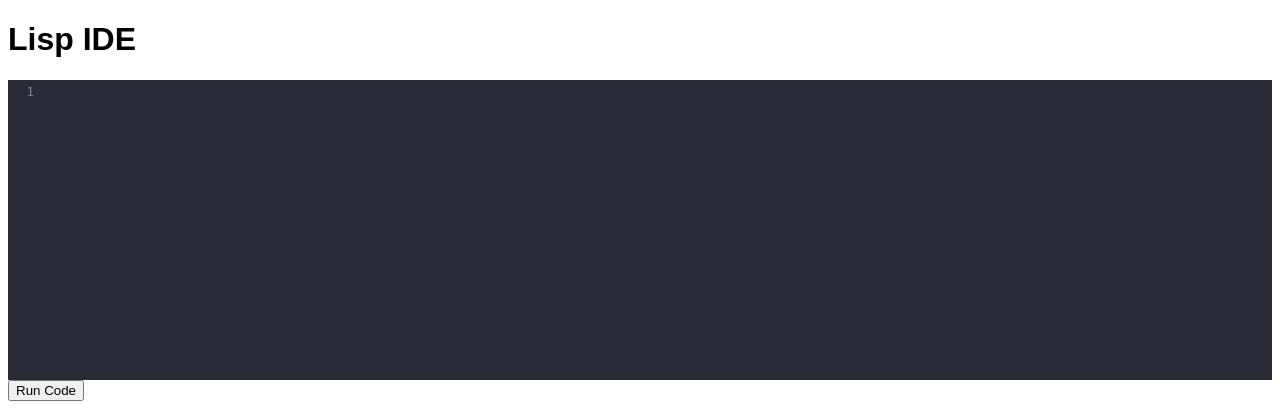
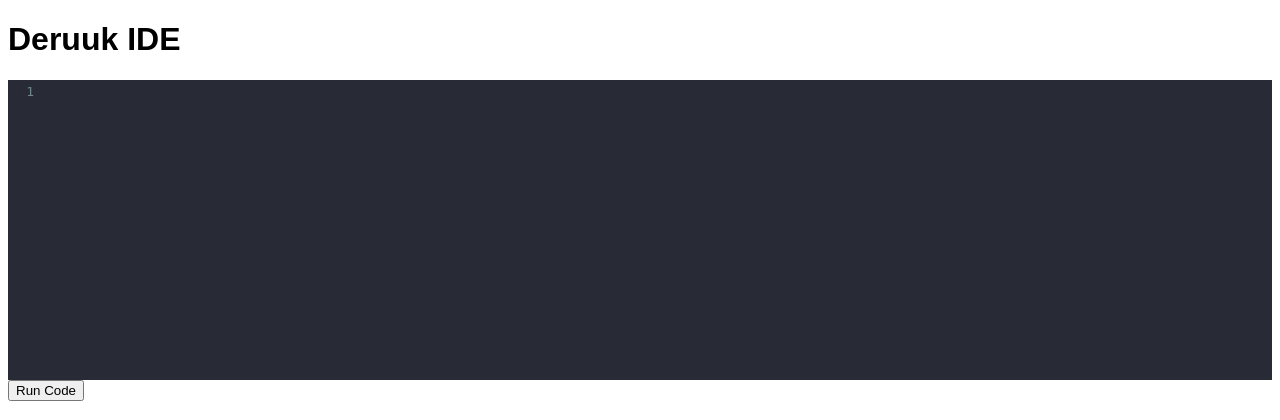
Before and after one commit to jero98772/Deru-web-IDE, a FastAPI app: page / in a window 1280 px wide. Shown: the top 420 px of the page. Run offline with FastAPI, Linux system fonts and the light colour scheme; parts of the project's set-up code (start-up, migrations or seed data) failed here and were passed over.

Commit message:
fix name error

```diff
--- a/templates/index.html
+++ b/templates/index.html
@@ -13,7 +13,7 @@
     </style>
 </head>
 <body>
-    <h1>Lisp IDE</h1>
+    <h1>Deruuk IDE</h1>
     <textarea id="editor"></textarea>
     <button onclick="executeCode()">Run Code</button>
     <div id="output"></div>
```
